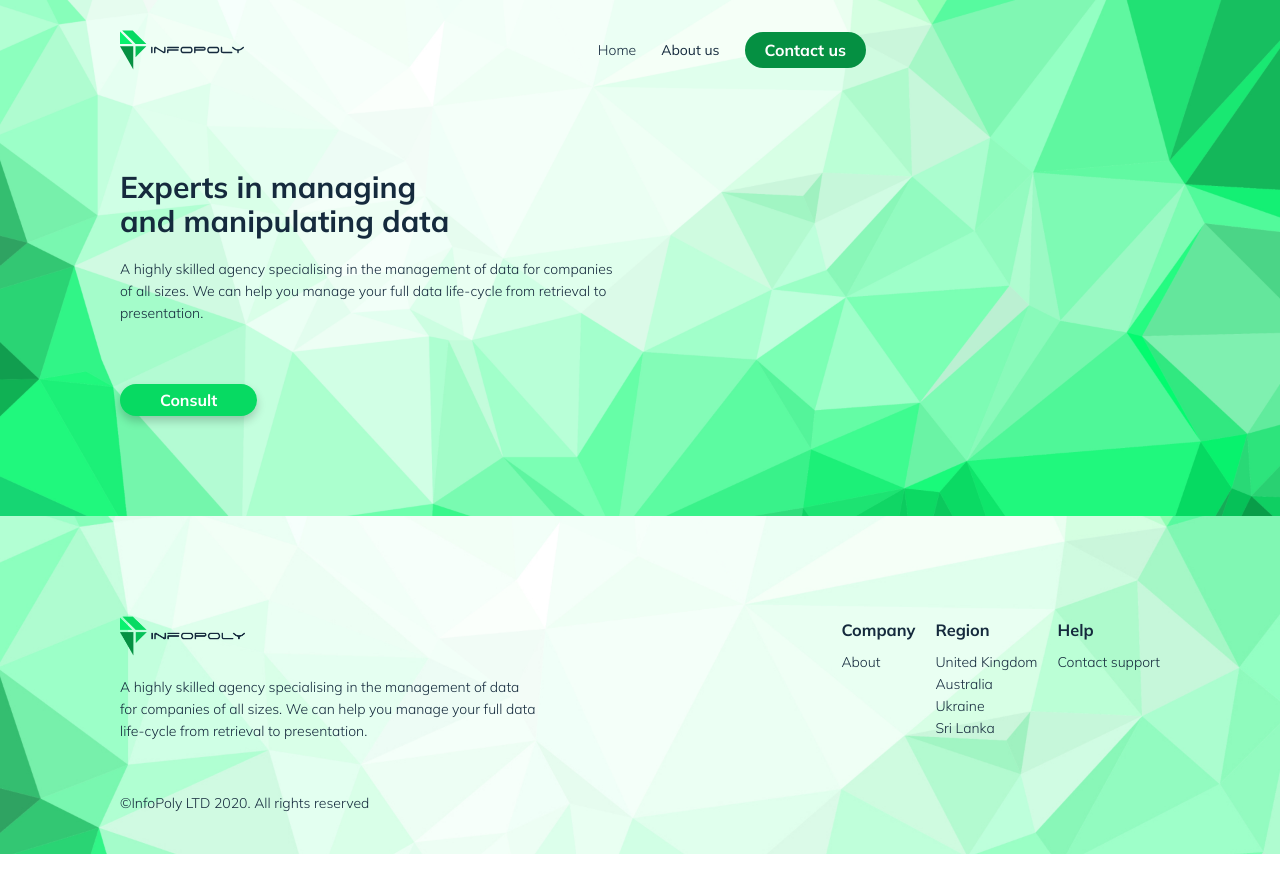
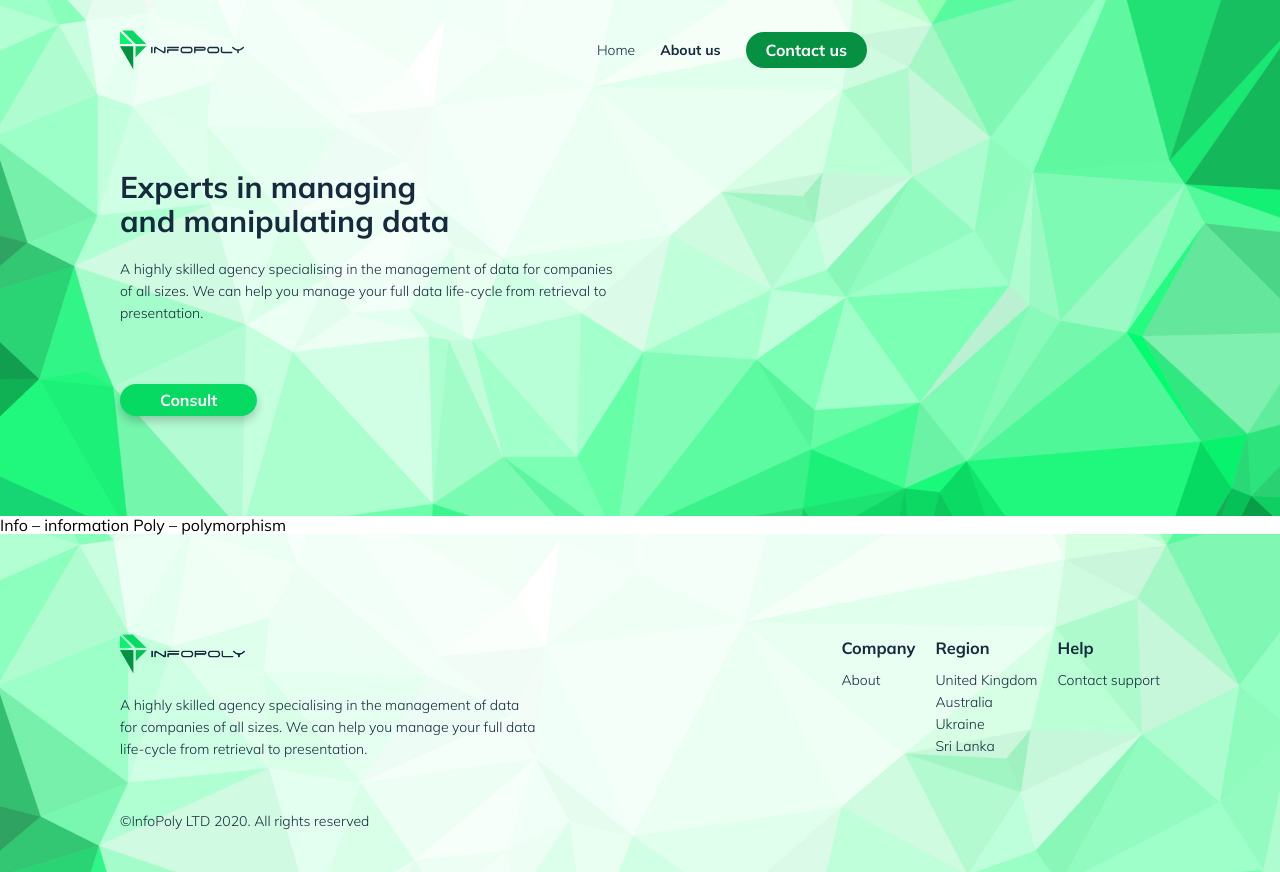
Before and after one commit to KaterynaHruvman/Infopoly, a React (Create React App) app: page /about-us in a window 1280 px wide. Built offline with nearby package versions, Linux system fonts and the light colour scheme.

Commit message:
add styles

```diff
--- a/src/App.js
+++ b/src/App.js
@@ -13,7 +13,7 @@ function App() {
       <Header/>
       <Routes>
         <Route path="/" element={<MainPage/>}/>
-        <Route path="/aboutus" element={<AboutUs/>}/>
+        <Route path="/about-us" element={<AboutUs/>}/>
       </Routes>
       <Footer/>
     </div>
--- a/src/components/AboutUs/AboutUs.js
+++ b/src/components/AboutUs/AboutUs.js
@@ -1,7 +1,10 @@
 const AboutUs = ()=>{
     return (
         <div >
-            About us
+
+           Info – information
+           Poly – polymorphism
+
         </div>
     )
 }
--- a/src/components/Header/Header.js
+++ b/src/components/Header/Header.js
@@ -43,8 +43,20 @@ const Header = () => {
         <div className={styles.appbar}>
           <img src={logo} className={styles.logo} alt={"logo"} />
           <div className={styles.headermenuNav}>
-            <NavLink className={styles.link} style={({isActive})=>({color: isActive ? "152A3D": '5D9081', fontWeight: isActive ? "700": '300', pointerEvents: isActive ? "none" : ""})} to='/'>Home</NavLink>
-            <NavLink className={styles.link} to='/'>About us</NavLink>
+            <NavLink className={styles.link}
+             style={({isActive})=>({color: isActive ? "152A3D": '5D9081',
+             fontWeight: isActive ? "700": '300',
+             pointerEvents: isActive ? "none" : ""})}
+             to='/'>
+               Home
+             </NavLink>
+            <NavLink className={styles.link}
+             style={({isActive})=>({color: isActive ? "152A3D": '5D9081',
+             fontWeight: isActive ? "700": '300',
+             pointerEvents: isActive ? "none" : ""})}
+             to='/about-us'>
+               About us
+            </NavLink>
             <button className={styles.headermenuBtn} type='button'>Contact us</button>
           </div>
          <StyledEngineProvider injectFirst>
--- a/src/components/Menu/Menu.js
+++ b/src/components/Menu/Menu.js
@@ -24,15 +24,17 @@ export default function Menu() {
 
   const list = (anchor) => (
     <Box
-      sx={{ width: anchor === 'top' || anchor === 'bottom' ? 'auto' : 250 }}
+      sx={{ width:  '50vw', height: '100%', background: 'white'}}
       role="presentation"
       onClick={toggleDrawer(anchor, false)}
       onKeyDown={toggleDrawer(anchor, false)}
     >
-      <List>
+      <List sx={{width: '100%', paddingTop: 2}}>
         {['Home', 'About us', 'Contact us'].map((text, index) => (
-          <ListItem key={text} disablePadding>
-            <Link to={text.toLowerCase().split(' ').join('')}>{text}</Link>
+          <ListItem key={text} disablePadding sx={{width: '100%', display: 'flex', justifyContent: 'center'}}>
+            <Link to={text.toLowerCase().split(' ').join('')}
+              style={{lineHeight: 2, color: '#059042', fontWeight: 'bold'}}
+            >{text}</Link>
           </ListItem>
         ))}
       </List>
--- /dev/null
+++ b/src/index.css
@@ -0,0 +1,6 @@
+a {
+    text-decoration: none;
+}
+input{
+    border: 0;
+}
--- a/src/index.js
+++ b/src/index.js
@@ -1,7 +1,7 @@
 import React from "react";
 import ReactDOM from "react-dom/client";
 import { BrowserRouter } from 'react-router-dom';
-// import './index.css';
+import './index.css';
 import App from "./App";
 
 const root = ReactDOM.createRoot(document.getElementById("root"));
```
